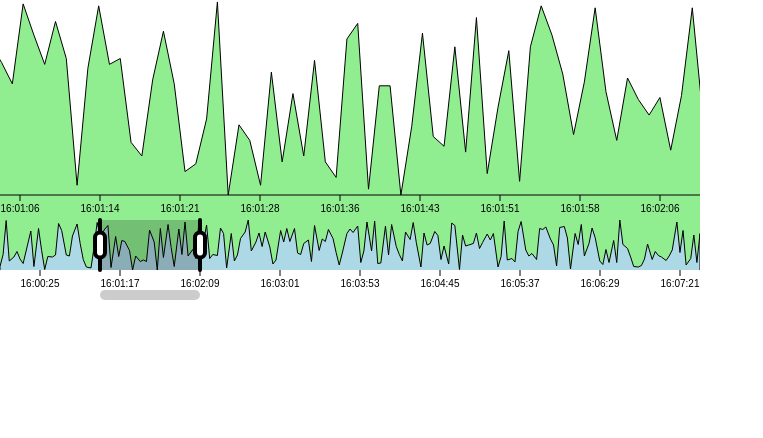
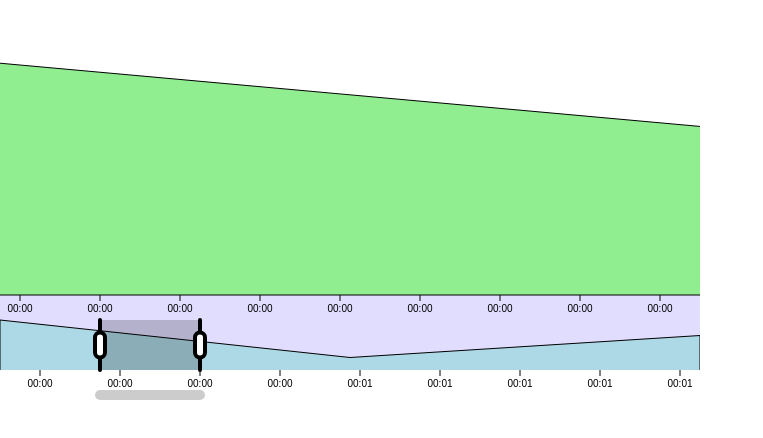
Before and after one commit to michaelbunte/bluerock_history, a React (Create React App) app: page / in a window 1280 px wide. Shown: the top 438 px of the page, without its empty margins (0-763 px from the left). Built offline with nearby package versions, Linux system fonts and the light colour scheme.

Commit message:
charts no longer upside down

```diff
--- a/src/MyChart.js
+++ b/src/MyChart.js
@@ -8,6 +8,7 @@ const DATE_SPACING_1_HEIGHT = 25;
 const DATE_SPACING_2_HEIGHT = 30;
 const NAVBAR_DATE_SPACING_WIDTH = 80;
 const MAIN_CHART_DATE_SPACING_WIDTH = 80;
+const MAIN_CHART_VALUE_SPACING_HEIGHT = 50;
 
 
 function mapRange(value, fromMin, fromMax, toMin, toMax, clamped=false) {
@@ -206,7 +207,7 @@ const MyChart = ({
     let navbar_points = `0,${NAVBAR_HEIGHT} `;
     for (let i = 0; i < data.length; i += navbar_step_size) {
         let x_pos = time_to_navbar_x(data[Math.floor(i)][0]);
-        let y_pos = mapRange(data[Math.floor(i)][1], 0, max, 0, NAVBAR_HEIGHT);
+        let y_pos = mapRange(data[Math.floor(i)][1], 0, max, NAVBAR_HEIGHT, 0);
         navbar_points += `${x_pos},${y_pos} `
     }
     navbar_points += `${width},${NAVBAR_HEIGHT}`;
@@ -221,10 +222,17 @@ const MyChart = ({
     const time_to_main_chart_x = (time) => {
         return mapRange(time, brush_1_time, brush_2_time, 0, width);
     }
-
     const main_chart_x_to_time = (x) => {
         return mapRange(x, 0, width, brush_1_time, brush_2_time);
     }
+    const main_chart_y_to_value = (y) => {
+        return mapRange(y, MAIN_CHART_BOTTOM, 0, 0, max);
+    }
+
+    const main_chart_value_to_y = (value) => {
+        return mapRange(value, 0, max, MAIN_CHART_BOTTOM, 0);
+    }
+
 
     let first_index = find_target_time_index(brush_1_time, data);
     let last_index = find_target_time_index(brush_2_time, data);
@@ -234,7 +242,7 @@ const MyChart = ({
     for (let i = first_index; i <= last_index + Math.max(main_chart_step_size, 2); i += main_chart_step_size) {
         try {
             let x_pos = time_to_main_chart_x(data[Math.floor(i)][0]);
-            let y_pos = mapRange(data[Math.floor(i)][1], 0, max, 0, MAIN_CHART_BOTTOM);
+            let y_pos = main_chart_value_to_y(data[Math.floor(i)][1]);
             main_chart_line_points += `${x_pos},${y_pos} `
         } catch (e) { }
     }
@@ -309,7 +317,7 @@ const MyChart = ({
     //========================================================================
     // Scrollbar
 
-    let scroll_width = Math.max(Math.abs(x_pos_brush_1 - x_pos_brush_2), 10);
+    let scroll_width = Math.max(Math.abs(x_pos_brush_1 - x_pos_brush_2) + 10, 20);
     let scroll_x = Math.min(x_pos_brush_1, x_pos_brush_2) + Math.abs(x_pos_brush_1 - x_pos_brush_2) / 2 - scroll_width / 2;
 
     return (
@@ -327,6 +335,15 @@ const MyChart = ({
                     points={main_chart_line_points}
                     stroke="black"
                     fill="lightgreen"
+                />
+
+                <rect
+                    x={0}
+                    y={MAIN_CHART_BOTTOM}
+                    height={NAVBAR_BOTTOM - MAIN_CHART_BOTTOM}
+                    width={width}
+                    stroke="none"
+                    fill="#e0ddff"
                 />
 
                 <g transform={`translate(0, ${NAVBAR_TOP})`}>
```
Also changed, not shown: src/App.js.
